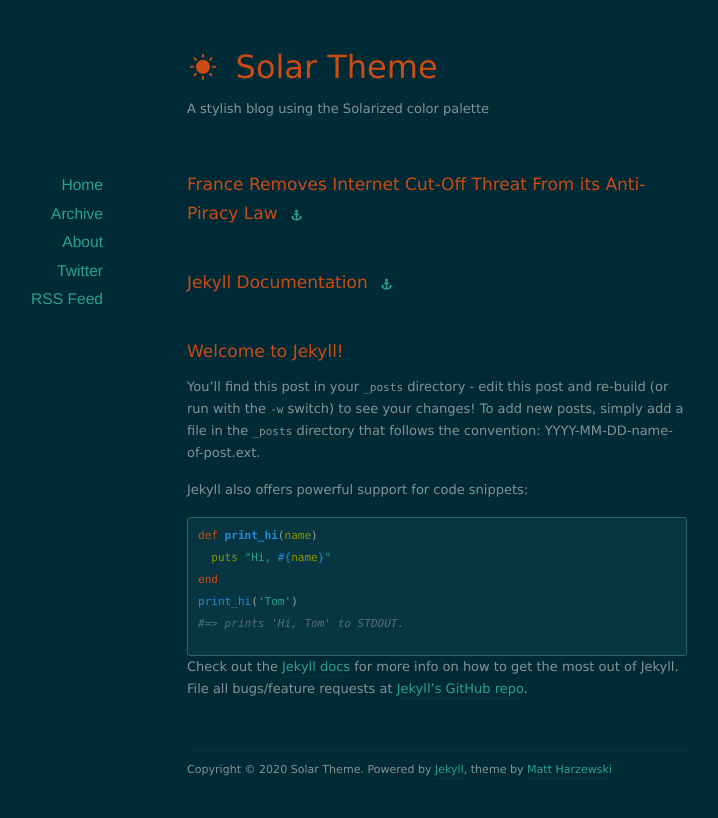
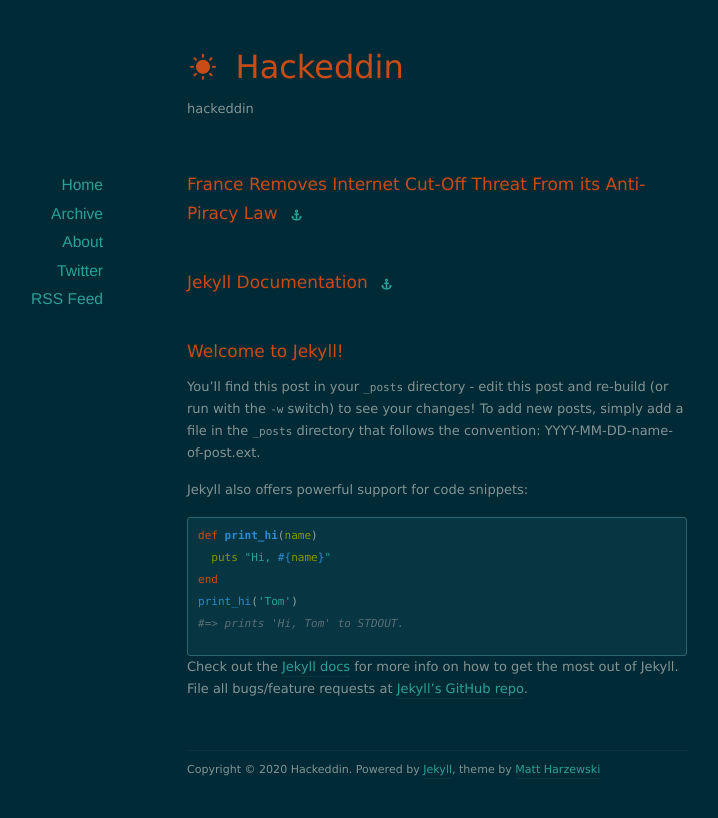
Before and after one commit to hackeddin/blog, a Jekyll site: the page built from index.html, in a window 1280 px wide. Shown: the top 818 px of the page, without its empty margins (203-921 px from the left). Built offline with Jekyll 4.4.1, drawn with Linux system fonts in a browser that asks for light colours; nearby versions of some CDN libraries; the list of posts is cut into pages by our own code.

Commit message:
Update _config.yml

```diff
--- a/_config.yml
+++ b/_config.yml
@@ -1,6 +1,6 @@
-name: Solar Theme
-url: http://example.org
-description: A stylish blog using the Solarized color palette
+name: Hackeddin
+url: https://hackeddin.com
+description: hackeddin
 
 permalink: /:year/:month/:day/:title/
 paginate: 10
```
